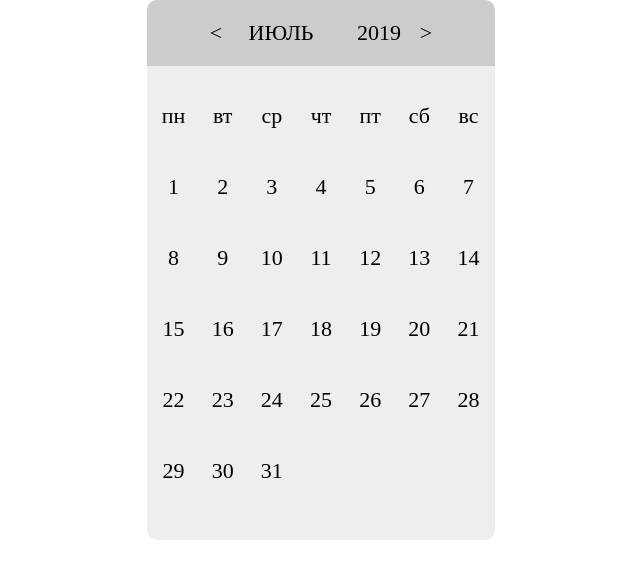
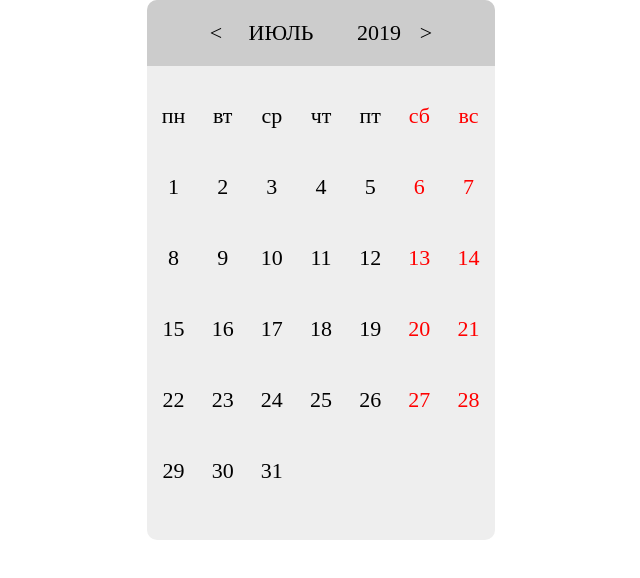
Before and after one commit to MultiFruit66/calendar, a Vue app: page / in a window 1280 px wide. Shown: the top 578 px of the page, without its empty margins (319-959 px from the left). Built offline with nearby package versions, Linux system fonts and the light colour scheme.

Commit message:
add weekends

```diff
--- a/src/App.vue
+++ b/src/App.vue
@@ -134,6 +134,11 @@ ul {
 
   li {
     text-align: center;
+
+    &:nth-child(7n),
+    &:nth-child(7n - 1) {
+      color: red;
+    }
   }
 }
 </style>
```
Also changed, not shown: 8 other files (tests, documents, lock files or other folders).
